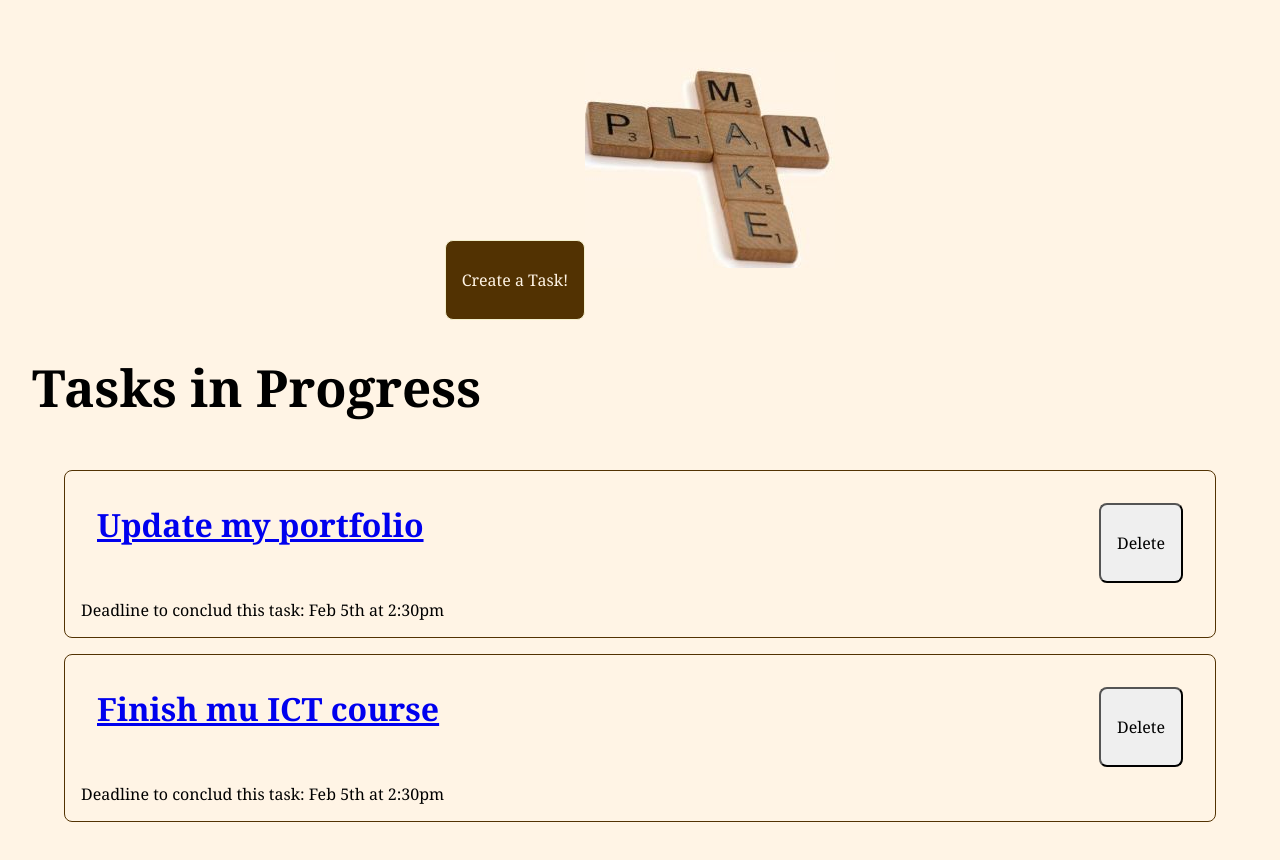
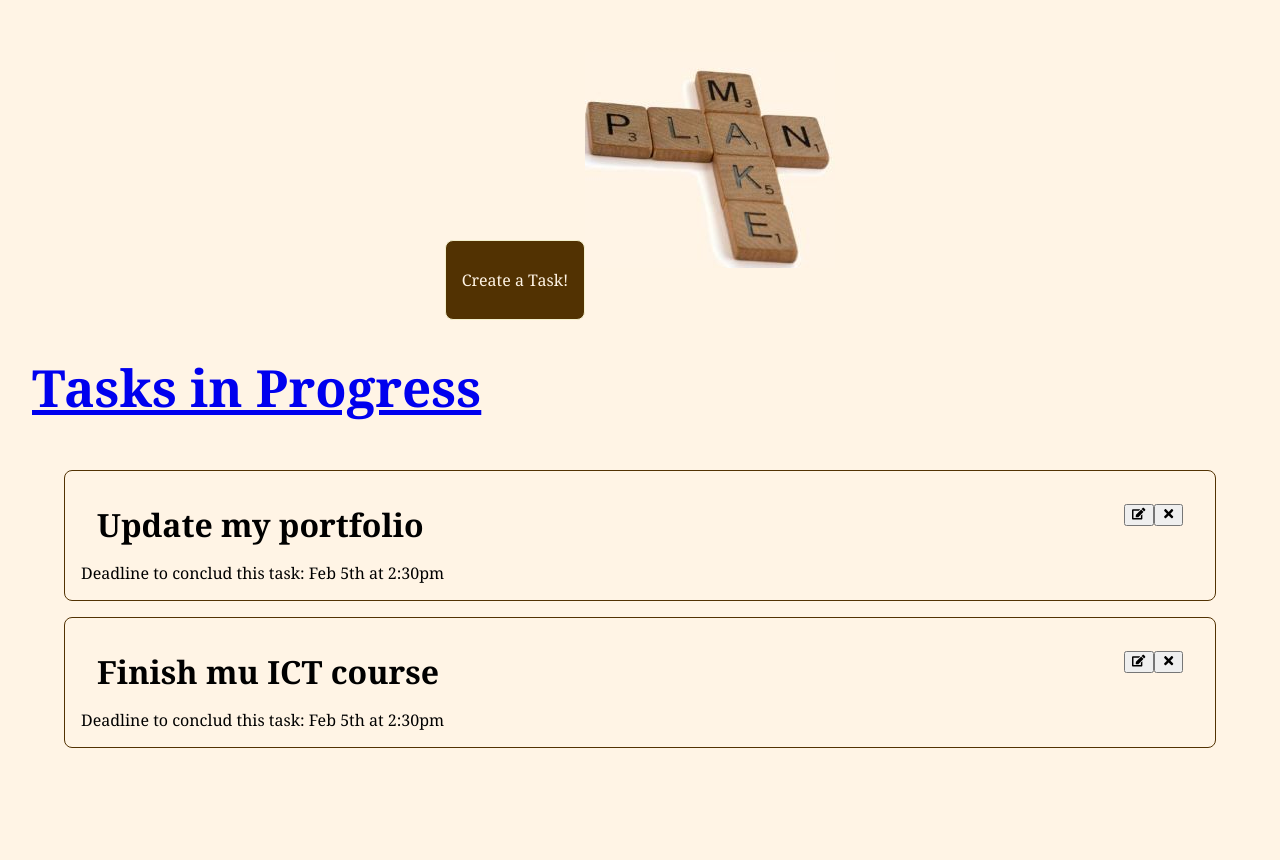
Before and after one commit to luarakelly/Task-Manager, a React (Create React App) app: page / in a window 1280 px wide. Shown: the top 860 px of the page. After the commit the page ends 812 px from the top, so only its background shows below. Built offline with nearby package versions, Linux system fonts and the light colour scheme.

Commit message:
keeping with modal and taks

```diff
--- a/src/Pages/Home/Tasks.jsx
+++ b/src/Pages/Home/Tasks.jsx
@@ -13,14 +13,17 @@ export default function Tasks({data}) {
 
   // Toggle details
   const toggleDetails = (index) => {
-    setDetails((detailsActive) => {
-        const newDetails = [...detailsActive]; //if user add neww details
+    setDetails((detailsOpen) => {
+        const newDetails = [...detailsOpen]; //if user added neww details
         newDetails[index] = !newDetails[index]; // Toggle visibility
       return newDetails;
     });
   };
 
   // Edit Task
+  const editTask = ()=>{
+    setIsModalOpen(true); // Open the modal
+  }
 
   // Delete Task
   const deleteTask = (id) => {
@@ -28,33 +31,21 @@ export default function Tasks({data}) {
     setTasks((tasks) => tasks.filter((task) => task.id !== id ? true: false));
   };
 
-  // edit single Task
-  const editStep = ()=>{
-    setIsModalOpen(true); // Open the modal
-  }
-  // edit single Task
-  const deleteStep = (stepId, stepIndex) => {
-    setTasks((details) =>
-    details.map((step) => {
-        if (step.id === stepId) {
-          const newDetails = step.details.filter((_, index) => index !== stepIndex ? true: false);
-          return { ...step, details: newDetails };
-        }
-        return step;
-      })
-    );
-  };
-
   return (
     <section className='tasks'>
-      <h2>Tasks in Progress</h2>
+      <h2>
+        <Link to={`/${tasks}`}>Tasks in Progress</Link>
+      </h2>
       {tasks.length > 0 ?
         <div className="task--container">
           {tasks.map((task, index) => (
             <div className='single--task' key={index}>
-              <div className='task--title' onClick={() => toggleDetails(index)}>
-                <Link to={`/${task.id}`}><h3>{task.title} </h3></Link>
-                <button className='btn' onClick={() => deleteTask(task.id)}>Delete</button>
+              <div className='task--title'>
+                <h3 onClick={() => toggleDetails(index)}>{task.title} </h3>
+                <span className='icons'>
+                    <button onClick={() => editTask(task.id)}><FaEdit/></button>
+                    <button onClick={() => deleteTask(task.id)}><FaTimes/></button>
+                  </span>
               </div>
               {/* Render details only if detailsVisible is true for the current task */}
               {details[index] && task.details?.map((step, index) => (
@@ -64,10 +55,6 @@ export default function Tasks({data}) {
                       {step.step} <br /> {step.date}
                     </li>
                   </ul>
-                  <span className='icons'>
-                    <FaEdit onClick={() => editStep(step.id, index)} />
-                    <FaTimes onClick={() => deleteStep(step.id, index)} />
-                  </span>
                 </div>
               ))}
               <p>Deadline to conclud this task: {task.day}</p>
--- a/src/Pages/Home/singleTaskModal.jsx
+++ b/src/Pages/Home/singleTaskModal.jsx
@@ -1,15 +1,29 @@
 import {useState} from "react";
 
 export default function SingleTaskModal() {
-    const [open, setOpen] = useState(false);
+  // manage single taks edit
+  const [edit, setEdit] = useState(false);
+  // manage the single task delete
+  const [tasks, setTasks] = useState([]);
+  // manage the single task addition
+  const [add, setAdd] = useState([]);
 
-    const handleClose = () => {
-        setOpen(false);
-    };
+    // edit single Task
+  const editStep = ()=>{
 
-    const handleOpen = () => {
-        setOpen(true);
-    };
+  }
+  // edit single Task
+  const deleteStep = (stepId, stepIndex) => {
+    setTasks((details) =>
+    details.map((step) => {
+        if (step.id === stepId) {
+          const newDetails = step.details.filter((_, index) => index !== stepIndex ? true: false);
+          return { ...step, details: newDetails };
+        }
+        return step;
+      })
+    );
+  };
 
     return (
         <div>
```
